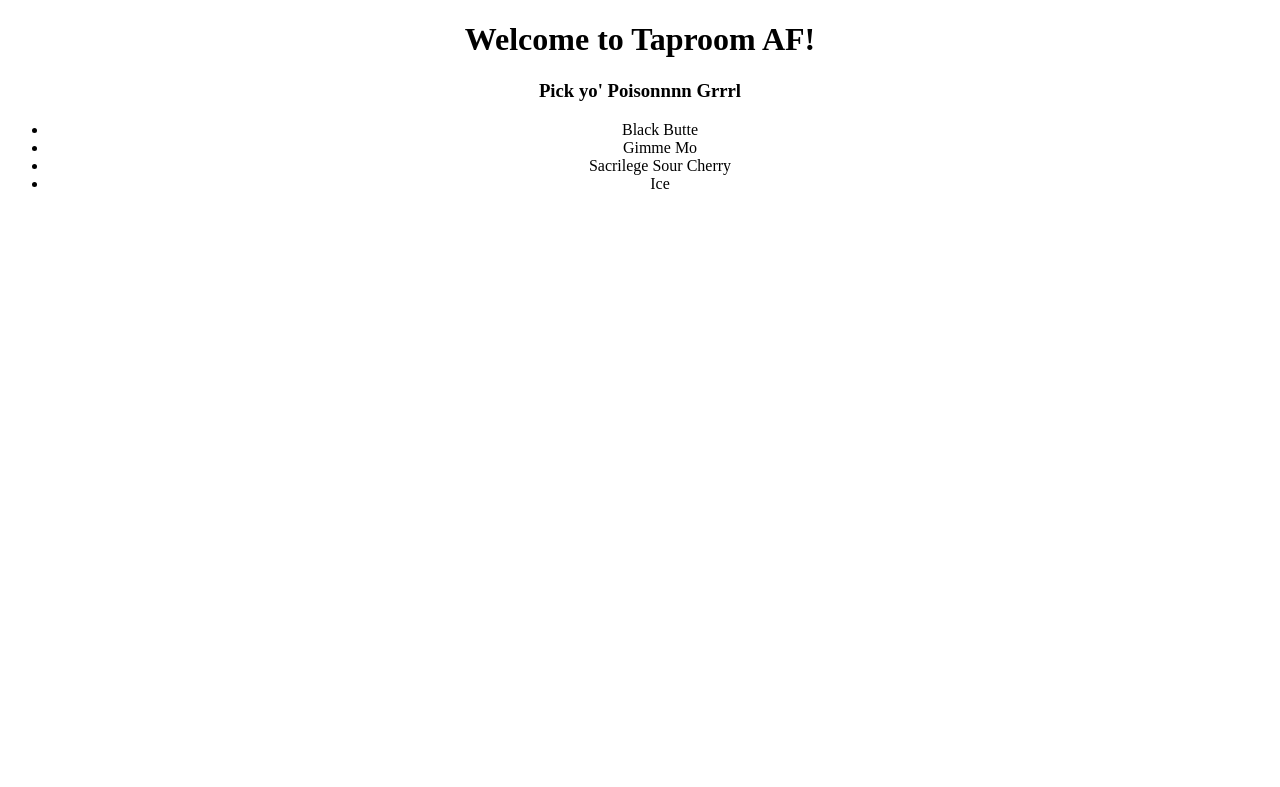
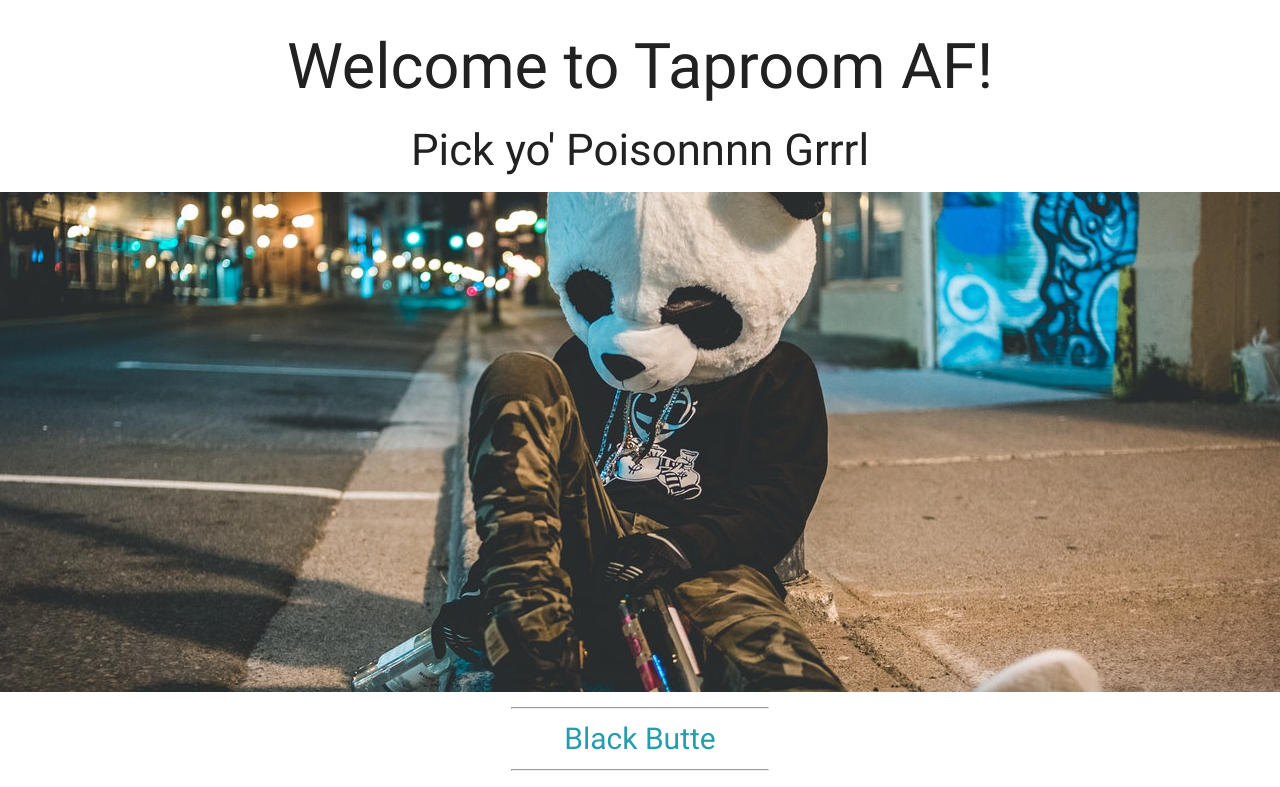
Before and after one commit to meganschultepdx/angular-tap-room, an Angular app: page / in a window 1280 px wide. Shown: the top 787 px of the page. Built offline with nearby package versions, Linux system fonts and the light colour scheme.

Commit message:
install materialize and include parallax feature

```diff
--- a/package.json
+++ b/package.json
@@ -22,6 +22,7 @@
     "@angular/platform-browser-dynamic": "^5.2.0",
     "@angular/router": "^5.2.0",
     "core-js": "^2.4.1",
+    "materialize-css": "^0.100.2",
     "rxjs": "^5.5.6",
     "zone.js": "^0.8.19"
   },
--- a/src/app/app.module.ts
+++ b/src/app/app.module.ts
@@ -1,12 +1,11 @@
 import { BrowserModule } from '@angular/platform-browser';
 import { NgModule } from '@angular/core';
-
-
 import { AppComponent } from './app.component';
 import { KegsComponent } from './kegs/kegs.component';
 import { FormComponent } from './form/form.component';
 import { NavbarComponent } from './navbar/navbar.component';
 import { FooterComponent } from './footer/footer.component';
+import 'materialize-css';
 
 
 @NgModule({
--- a/src/app/kegs/kegs.component.css
+++ b/src/app/kegs/kegs.component.css
@@ -1,3 +1,8 @@
-keginfo {
+hr {
+    width: 20%;
+}
 
+#kegName {
+    font-size: 30px;
+    color: rgb(39, 156, 172);
 }
--- a/src/app/kegs/kegs.component.html
+++ b/src/app/kegs/kegs.component.html
@@ -1,14 +1,22 @@
 <div>
   <h3>Pick yo' Poisonnnn Grrrl</h3>
+
+  <div class="parallax-container">
+      <div class="parallax">
+        <img src="../../assets/panda.jpeg"></div>
+    </div>
+
   <ul>
+    <hr>
     <div *ngFor="let keg of kegs">
-      <li (click)="selectKeg(keg)">{{keg.name}}</li>
+      <li id="kegName" (click)="selectKeg(keg)">{{keg.name}}</li>
         <ul *ngIf="keg === selectedKeg">
           <li>{{keg.brand}}</li>
           <li>{{keg.style}}</li>
           <li>Pint: $ {{keg.price}}</li>
           <li>ABV: {{keg.abv}}%</li>
         </ul>
+        <hr>
     </div>
   </ul>
 </div>
--- a/src/main.ts
+++ b/src/main.ts
@@ -10,3 +10,7 @@ if (environment.production) {
 
 platformBrowserDynamic().bootstrapModule(AppModule)
   .catch(err => console.log(err));
+
+  $(document).ready(function(){
+    $('.parallax').parallax();
+  });
```
Also changed, not shown: .angular-cli.json, src/assets/panda.jpeg (added), 1 other file (tests, documents, lock files or other folders).
